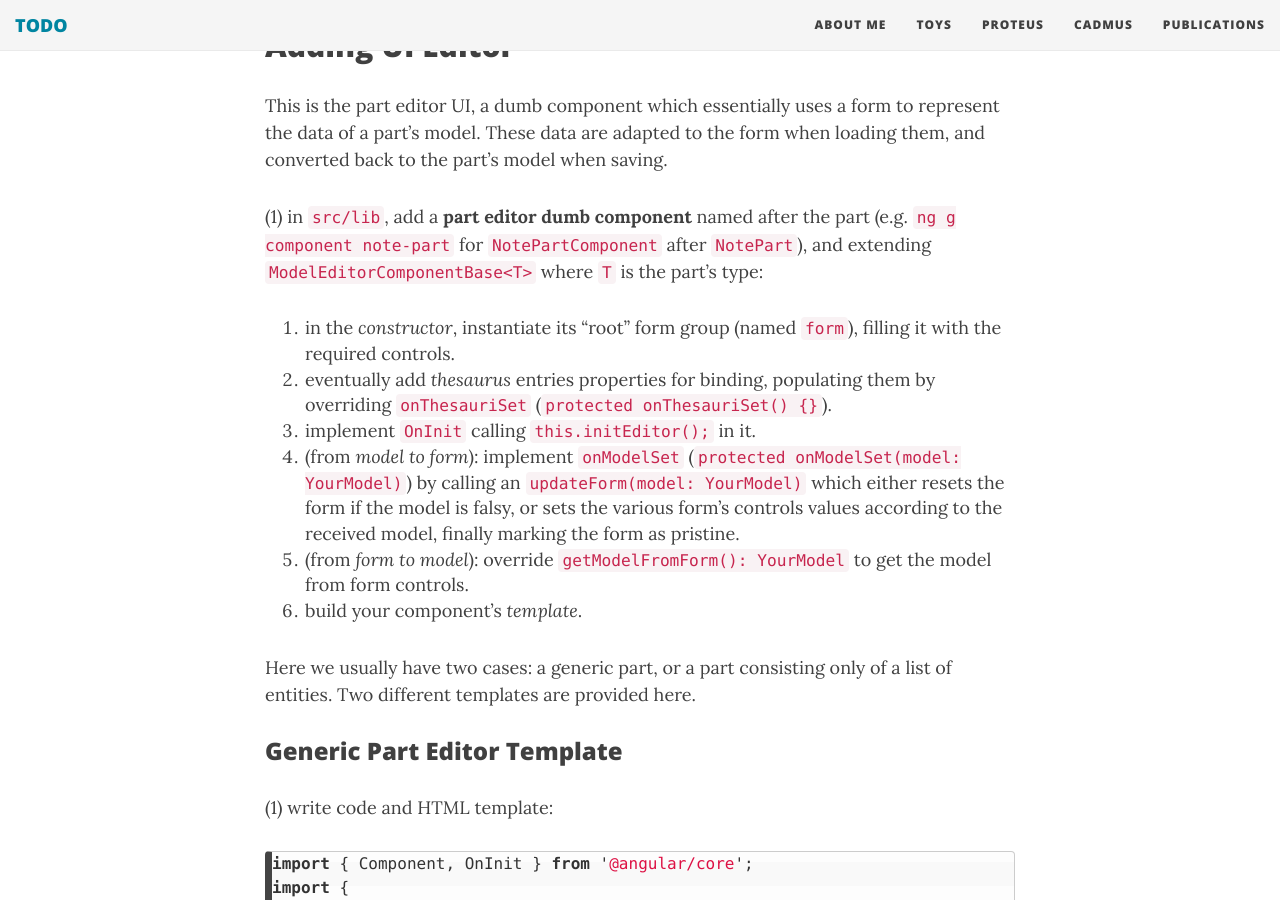
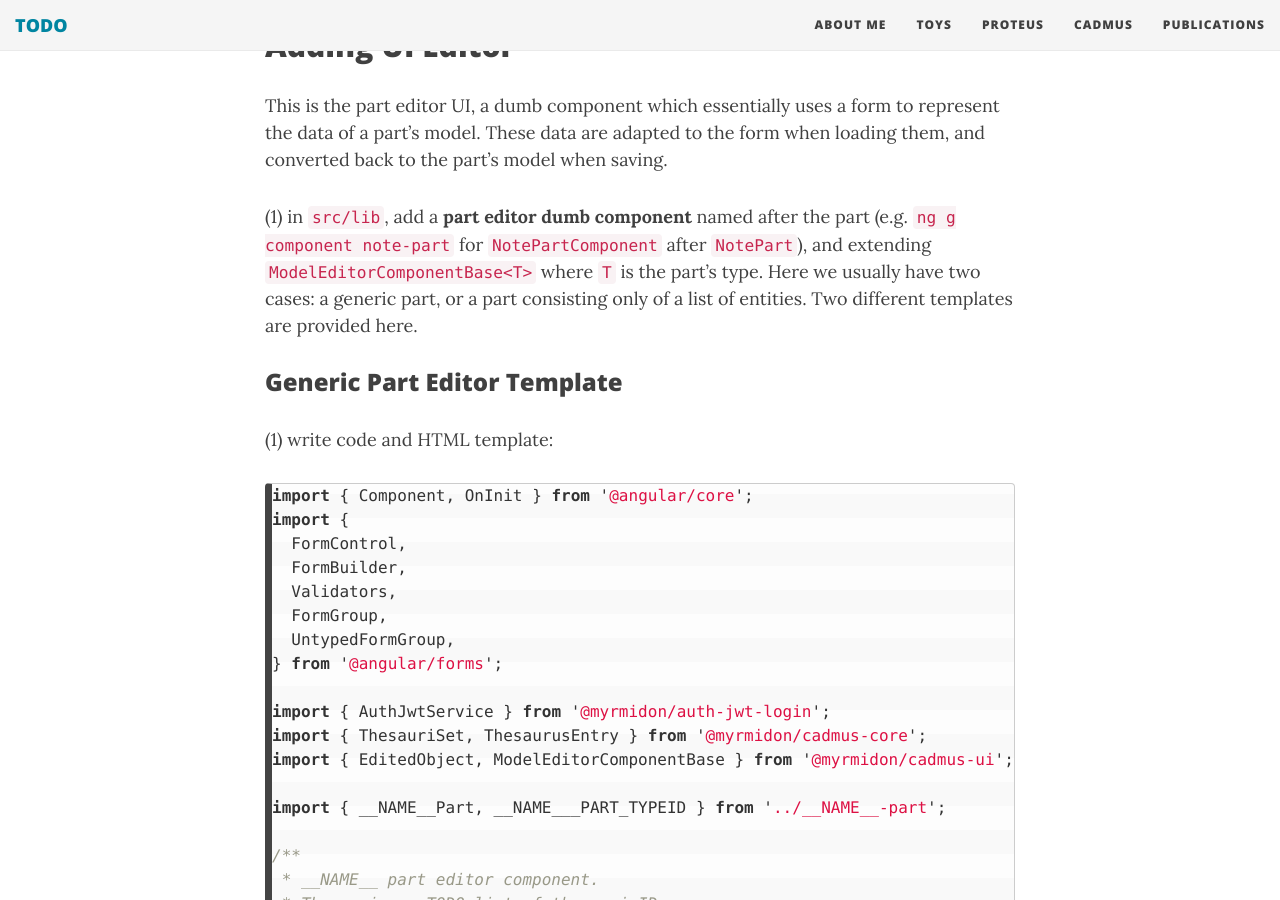
Before and after one commit to Myrmex/overview, a Jekyll site: the page built from cadmus/dev/frontend-part.md, in a window 1280 px wide and 900 px high, scrolled down 4941 px. Built offline with Jekyll 4.4.1, drawn with Linux system fonts in a browser that asks for light colours; nearby versions of some CDN libraries.

Commit message:
Updated templates

```diff
--- a/cadmus/dev/frontend-part.md
+++ b/cadmus/dev/frontend-part.md
@@ -177,16 +177,7 @@ If you want to infer a schema in the [JSON schema tool](https://jsonschema.net/)
 
 This is the part editor UI, a dumb component which essentially uses a form to represent the data of a part's model. These data are adapted to the form when loading them, and converted back to the part's model when saving.
 
-(1) in `src/lib`, add a **part editor dumb component** named after the part (e.g. `ng g component note-part` for `NotePartComponent` after `NotePart`), and extending `ModelEditorComponentBase<T>` where `T` is the part's type:
-
-1. in the _constructor_, instantiate its "root" form group (named `form`), filling it with the required controls.
-2. eventually add _thesaurus_ entries properties for binding, populating them by overriding `onThesauriSet` (`protected onThesauriSet() {}`).
-3. implement `OnInit` calling `this.initEditor();` in it.
-4. (from _model to form_): implement `onModelSet` (`protected onModelSet(model: YourModel)`) by calling an `updateForm(model: YourModel)` which either resets the form if the model is falsy, or sets the various form's controls values according to the received model, finally marking the form as pristine.
-5. (from _form to model_): override `getModelFromForm(): YourModel` to get the model from form controls.
-6. build your component's _template_.
-
-Here we usually have two cases: a generic part, or a part consisting only of a list of entities. Two different templates are provided here.
+(1) in `src/lib`, add a **part editor dumb component** named after the part (e.g. `ng g component note-part` for `NotePartComponent` after `NotePart`), and extending `ModelEditorComponentBase<T>` where `T` is the part's type. Here we usually have two cases: a generic part, or a part consisting only of a list of entities. Two different templates are provided here.
 
 ### Generic Part Editor Template
 
```
Also changed, not shown: other parts of cadmus/dev/frontend-part.md (+1 -1 lines), cadmus/dev/frontend-fragment.md (+1 -1 lines).
